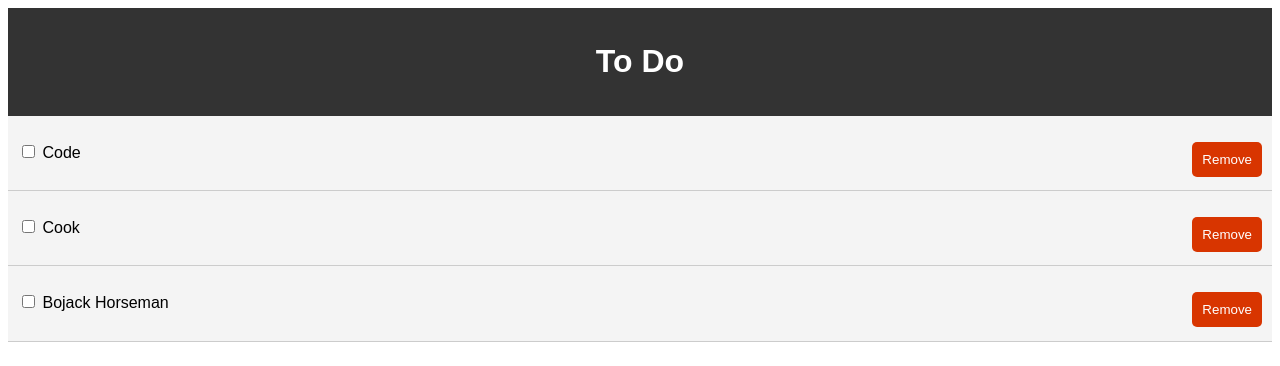
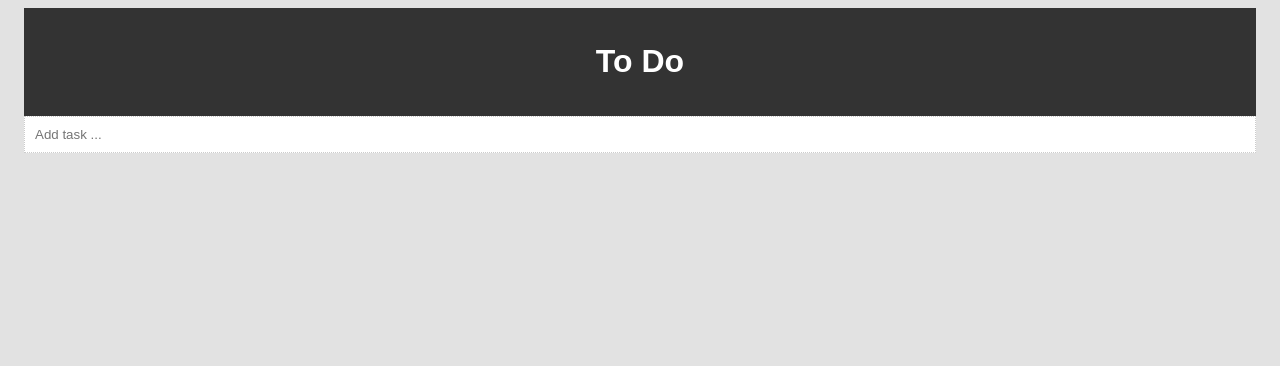
Before and after one commit to flor3s/to-do, a React (Create React App) app: page / in a window 1280 px wide. Shown: the top 366 px of the page. Built offline with nearby package versions, Linux system fonts and the light colour scheme.

Commit message:
create addtasks, use uuid for ids

```diff
--- a/package.json
+++ b/package.json
@@ -5,7 +5,8 @@
   "dependencies": {
     "react": "^16.7.0",
     "react-dom": "^16.7.0",
-    "react-scripts": "2.1.3"
+    "react-scripts": "2.1.3",
+    "uuid": "^3.3.2"
   },
   "scripts": {
     "start": "react-scripts start",
--- a/src/App.css
+++ b/src/App.css
@@ -5,9 +5,15 @@
 body {
   font-family: Arial, Helvetica, sans-serif;
   line-height: 1.4;
+  background: #e2e2e2;
 }
 
 a {
   color: #333;
   text-decoration: none;
 }
+
+.container {
+  padding: 0 1rem;
+  margin: 0 auto;
+}
--- a/src/App.js
+++ b/src/App.js
@@ -1,28 +1,14 @@
 import React, { Component } from 'react';
 import Header from './components/layout/Header'
 import Tasks from './components/tasks/Tasks';
+import AddTask from './components/addtasks/AddTask';
+import uuid from 'uuid';
 
 import './App.css';
 
 class App extends Component {
   state = {
-    tasks: [
-      {
-        id: 1,
-        title: 'Code',
-        completed: false
-      },
-      {
-        id: 2,
-        title: 'Cook',
-        completed: false
-      },
-      {
-        id: 3,
-        title: 'Bojack Horseman',
-        completed: false
-      }
-    ]
+    tasks: []
   }
 
   // toggle status
@@ -41,12 +27,24 @@ class App extends Component {
     this.setState({ tasks: [...this.state.tasks.filter(task => task.id !== id)] });
   }
 
+  //add task
+  addTask = (title) => {
+    const newTask = {
+      id: uuid.v4(),
+      title,
+      completed: false
+    }
+    this.setState({ tasks: [...this.state.tasks, newTask] })
+  }
 
   render() {
     return (
       <div className="App">
-        <Header />
-        <Tasks tasks={this.state.tasks} toggleComplete={this.toggleComplete} delTask={this.delTask}/>
+        <div className="container">
+          <Header />
+          <AddTask addTask={this.addTask}/>
+          <Tasks tasks={this.state.tasks} toggleComplete={this.toggleComplete} delTask={this.delTask}/>
+      </div>
       </div>
     );
   }
--- /dev/null
+++ b/src/components/addtasks/AddTask.js
@@ -0,0 +1,44 @@
+import React, { Component } from 'react'
+import PropTypes from 'prop-types';
+
+export class AddTask extends Component {
+  state = {
+    title: ''
+  }
+
+  onSubmit = (e) => {
+    e.preventDefault();
+    this.props.addTask(this.state.title);
+    this.setState({ title: '' });
+  }
+
+  onChange = (e) => this.setState({ [e.target.name]: e.target.value });
+
+  render() {
+    return (
+      <form onSubmit={this.onSubmit} style={{display: 'flex'}}>
+        <input
+          type="text"
+          name="title"
+          style={{flex: '10',padding: '10px', border: '1px #ccc dotted'}}
+          placeholder="Add task ..."
+          value={this.state.title}
+          onChange={this.onChange}
+        />
+        <input
+          type="submit"
+          value="Submit"
+          className="btn"
+          style={{position: 'absolute', visibility: 'hidden'}}
+        />
+      </form>
+    )
+  }
+}
+
+//Proptypes
+AddTask.propTypes = {
+  addTask: PropTypes.func.isRequired,
+}
+
+export default AddTask
--- a/src/components/tasks/TaskItem.js
+++ b/src/components/tasks/TaskItem.js
@@ -22,13 +22,15 @@ class TaskItem extends Component {
           <button onClick={this.props.delTask.bind(this, id)} style={btnStyle}>Remove</button>
         </p>
       </div>
-    );
+    )
   }
 }
 
 //Proptypes
 TaskItem.propTypes = {
-  task: PropTypes.object.isRequired
+  task: PropTypes.object.isRequired,
+  toggleComplete: PropTypes.func.isRequired,
+  delTask: PropTypes.func.isRequired
 }
 
 const btnStyle = {
--- a/src/components/tasks/Tasks.js
+++ b/src/components/tasks/Tasks.js
@@ -14,7 +14,9 @@ class Tasks extends Component {
 
 //Proptypes
 Tasks.propTypes = {
-  tasks: PropTypes.array.isRequired
+  tasks: PropTypes.array.isRequired,
+  toggleComplete: PropTypes.func.isRequired,
+  delTask: PropTypes.func.isRequired
 }
 
 export default Tasks;
```
Also changed, not shown: 1 other file (tests, documents, lock files or other folders).
